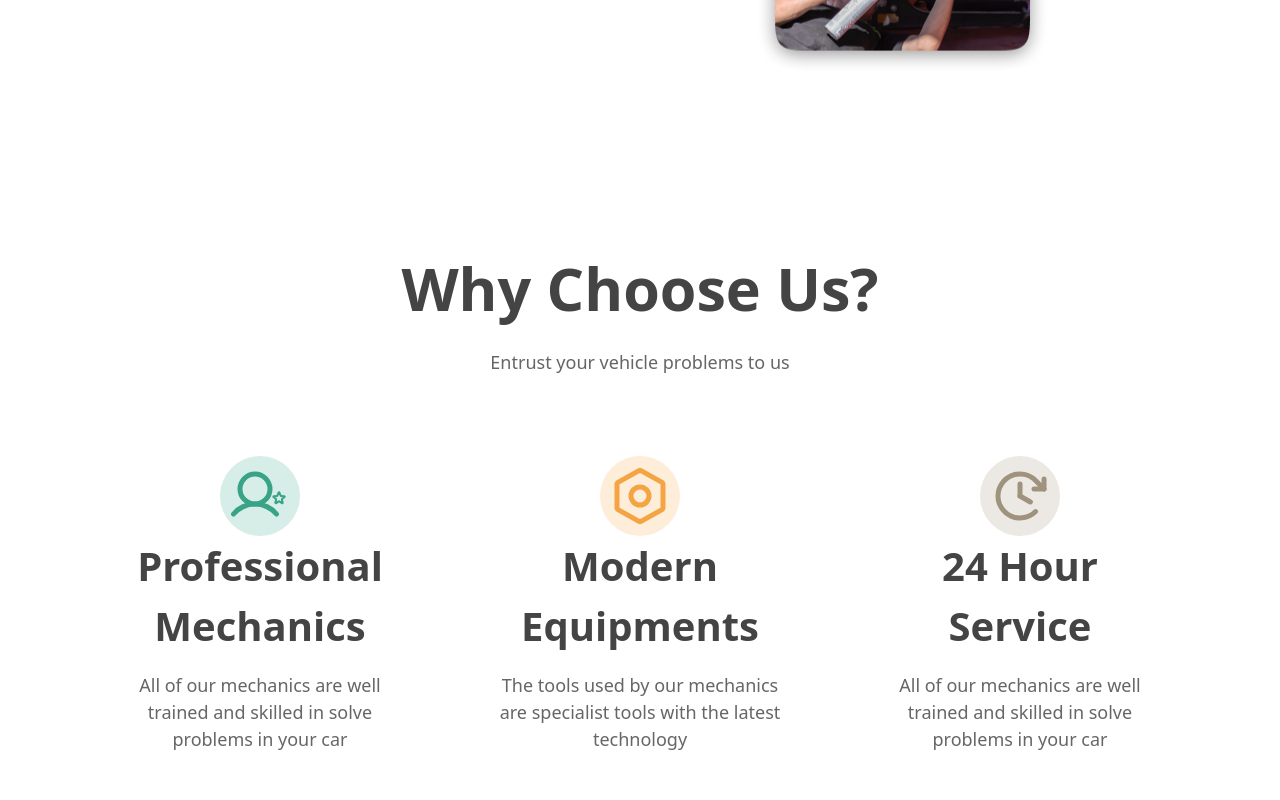
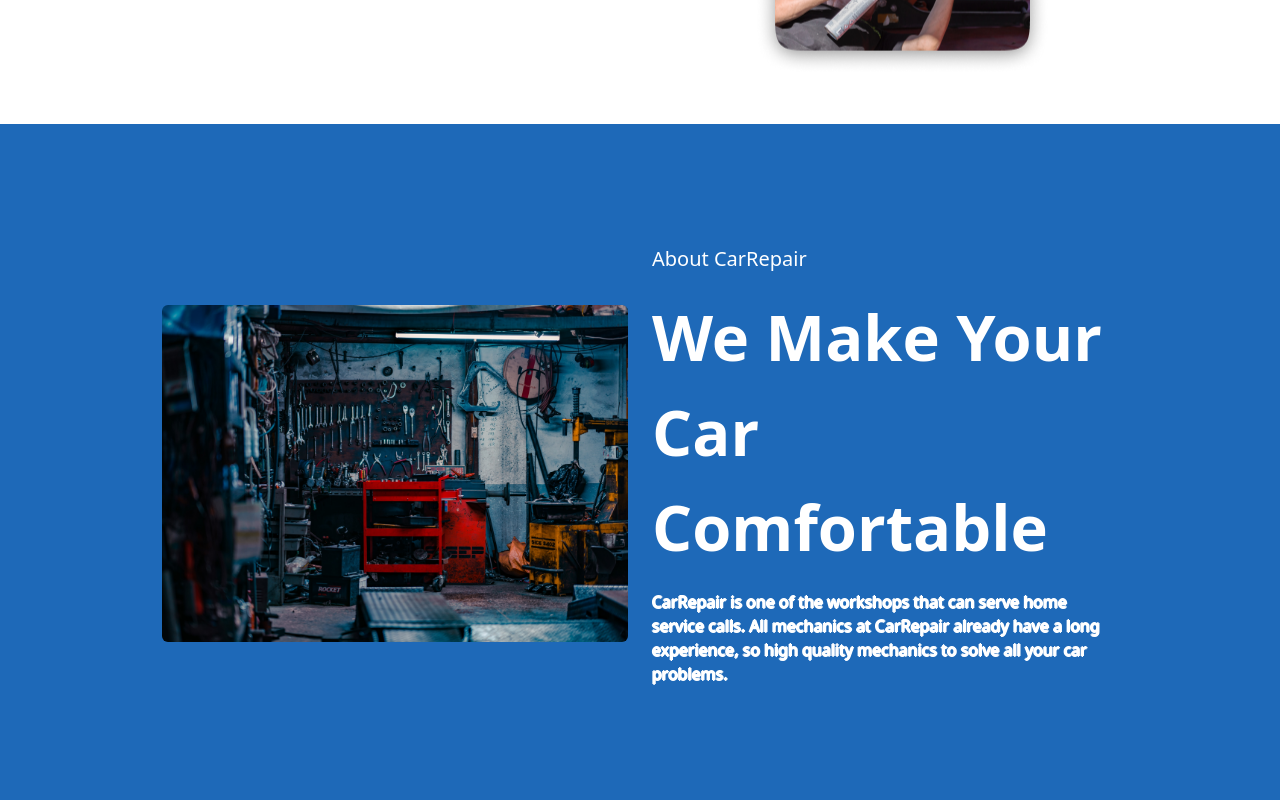
Before and after one commit to gabriel-nigro/garbelinifunilaria, a React (Create React App) app: page / in a window 1280 px wide. Shown: the part 640-1440 px from the top of the page. Built offline with nearby package versions, Linux system fonts and the light colour scheme.

Commit message:
feat: iniciando a feature about car repair

```diff
--- a/src/App.css
+++ b/src/App.css
@@ -36,3 +36,9 @@
     transform: rotate(360deg);
   }
 }
+
+.carRepair {
+  background-color: #1E69B8;
+  color: #ffffff;
+  padding: 7.5rem 9.375rem;
+}
--- a/src/App.js
+++ b/src/App.js
@@ -1,6 +1,8 @@
 import Features from "./Features/index.js";
 import Navbar from "./Header/index.js";
 import Home from "./Home/index.js";
+import CarRepair from "./CarRepair/index.js";
+import "./App.css";
 
 function App() {
   return (
@@ -8,6 +10,9 @@ function App() {
       <Navbar />
       <div className="py-10">
         <Home />
+      </div>
+      <div className="py-10 carRepair">
+        <CarRepair />
       </div>
       <div className="py-10">
         <Features />
--- /dev/null
+++ b/src/CarRepair/CarRepair.css
@@ -0,0 +1,13 @@
+.carRepair-title {
+    font-size: calc(2.75rem + 1.5vw) !important;
+    color: #ffffff;
+}
+
+.carRepair-text {
+    font-size: 1.125rem !important;
+}
+
+.fs-6 {
+    font-size: 1.125rem !important;
+    color: var(--white);
+}
--- /dev/null
+++ b/src/CarRepair/index.js
@@ -0,0 +1,19 @@
+import "./CarRepair.css";
+import carRepair from "../assets/carRepair.png";
+
+const CarRepair = () => {
+  return (
+    <div className="container">
+        <div className="row d-flex justify-content-center align-items-center">
+            <div className="col-6"><img className="rounded img-fluid" src={carRepair} alt="car repair"/></div>
+            <div className="col-6 d-flex flex-column justify-content-center">
+                <p className="fs-5">About CarRepair</p>
+                <p className="carRepair-title fw-bold">We Make Your Car Comfortable</p>
+                <p className="fs-6">CarRepair is one of the workshops that can serve home service calls. All mechanics at CarRepair already have a long experience, so high quality mechanics to solve all your car problems.</p>
+            </div>
+        </div>
+    </div>
+  );
+};
+
+export default CarRepair;
```
Also changed, not shown: src/assets/carRepair.png (added).
